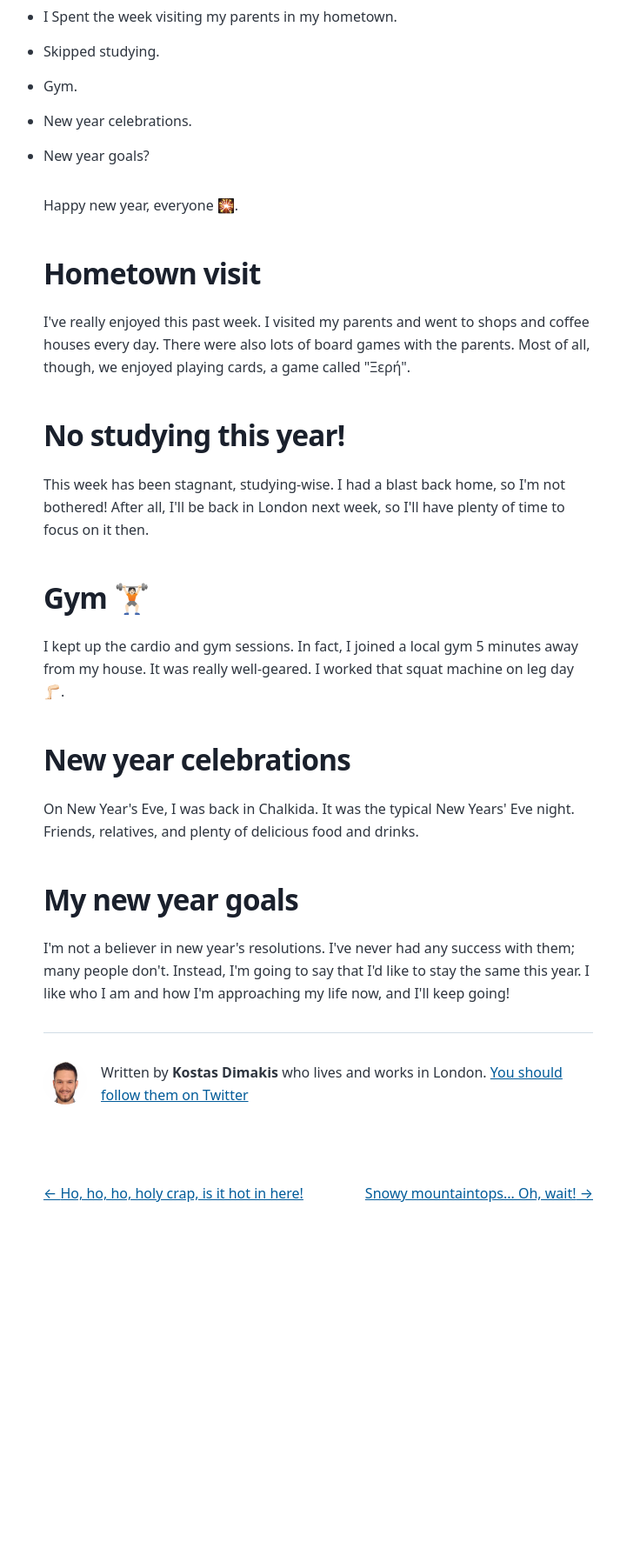
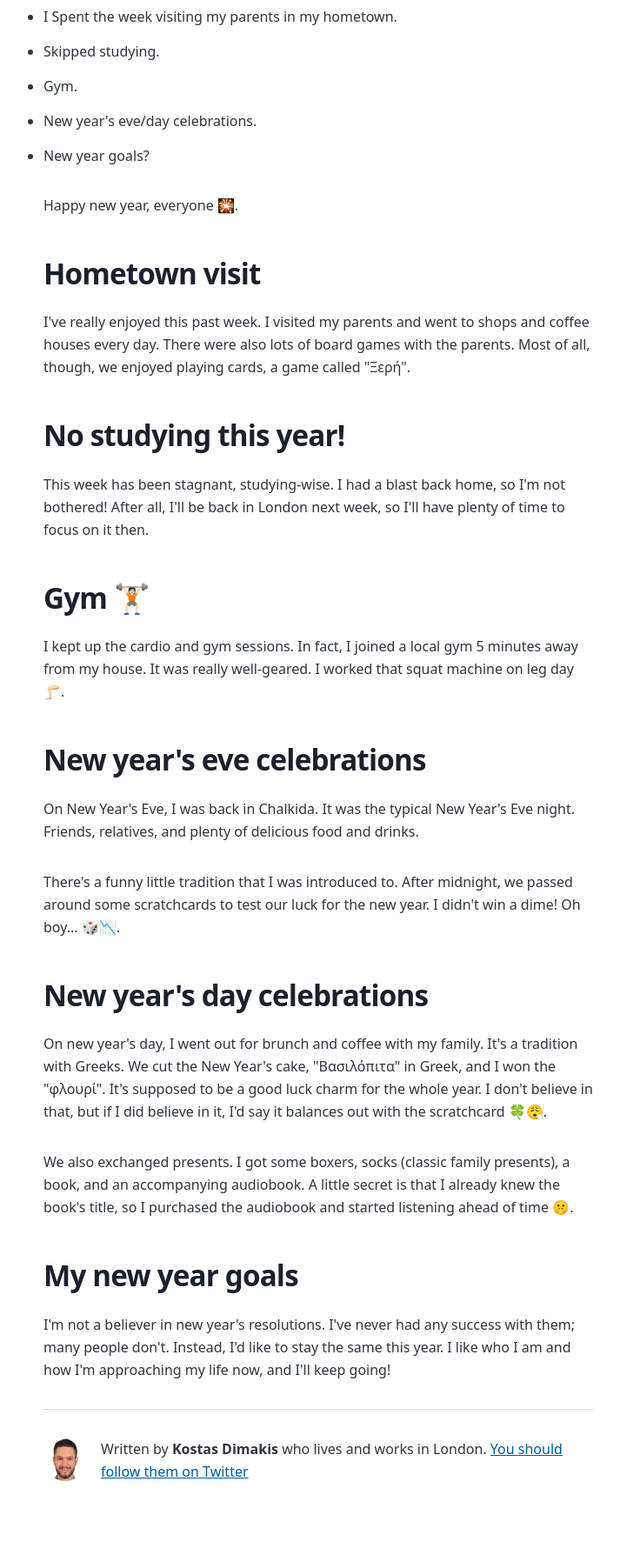
Before and after one commit to KostasDimakis/kd-blog, a Gatsby site: page /new-year-same-old-me/ in a window 1280 px wide. Shown: the part 660-2448 px from the top of the page at 87% size, without its empty margins (274-987 px from the left). Before the commit the page ends 2100 px from the top, so only its background shows below. Built offline with nearby package versions, Linux system fonts and the light colour scheme; Gatsby itself is replaced by a stand-in of ours.

Commit message:
fix unreliable narrator.
Proofread caught a few timeline problems.

```diff
--- a/content/blog/new-year-same-old-me/index.md
+++ b/content/blog/new-year-same-old-me/index.md
@@ -11,7 +11,7 @@ _TL;DR;_
 * I Spent the week visiting my parents in my hometown.
 * Skipped studying.
 * Gym.
-* New year celebrations.
+* New year's eve/day celebrations.
 * New year goals?
 
 Happy new year, everyone 🎇.
@@ -28,10 +28,18 @@ This week has been stagnant, studying-wise. I had a blast back home, so I'm not
 
 I kept up the cardio and gym sessions. In fact, I joined a local gym 5 minutes away from my house. It was really well-geared. I worked that squat machine on leg day 🦵🏻.
 
-## New year celebrations
+## New year's eve celebrations
 
-On New Year's Eve, I was back in Chalkida. It was the typical New Years' Eve night. Friends, relatives, and plenty of delicious food and drinks.
+On New Year's Eve, I was back in Chalkida. It was the typical New Year's Eve night. Friends, relatives, and plenty of delicious food and drinks.
+
+There's a funny little tradition that I was introduced to. After midnight, we passed around some scratchcards to test our luck for the new year. I didn't win a dime! Oh boy... 🎲📉.
+
+## New year's day celebrations
+
+On new year's day, I went out for brunch and coffee with my family. It's a tradition with Greeks. We cut the New Year's cake, "Βασιλόπιτα" in Greek, and I won the "φλουρί". It's supposed to be a good luck charm for the whole year. I don't believe in that, but if I did believe in it, I'd say it balances out with the scratchcard 🍀😮‍💨.
+
+We also exchanged presents. I got some boxers, socks (classic family presents), a book, and an accompanying audiobook. A little secret is that I already knew the book's title, so I purchased the audiobook and started listening ahead of time 🤫.
 
 ## My new year goals
 
-I'm not a believer in new year's resolutions. I've never had any success with them; many people don't. Instead, I'm going to say that I'd like to stay the same this year. I like who I am and how I'm approaching my life now, and I'll keep going!
+I'm not a believer in new year's resolutions. I've never had any success with them; many people don't. Instead, I'd like to stay the same this year. I like who I am and how I'm approaching my life now, and I'll keep going!
--- a/content/blog/snowy-mountaintops-oh-wait/index.md
+++ b/content/blog/snowy-mountaintops-oh-wait/index.md
@@ -8,7 +8,6 @@ description: A week split into 4 locations during a summery post-New year.
 
 _TL;DR;_
 
-* I won the hidden golden coin in the new year cake.
 * Chilling in Arachova.
 * Avatar 2.
 * Μπουζούκια.
@@ -17,7 +16,7 @@ _TL;DR;_
 
 ## Back in Chalkis and winning the "φλουρί"
 
-The week starts in Chalkis. Cups of coffee and car rides around the beach. We cut the New Year's cake, "Βασιλόπιτα" in Greek, and I won the "φλουρί". It's supposed to be a good luck charm for the whole year. I don't believe in that, but I'll still take the help 😅. After that, Crash Bandicoot (man, I'm a complete noob at landing correctly 😅), some light book reading, and before I know it, I'm packing my bags to leave for Arachova the same day!
+The week starts in Chalkis. Cups of coffee and car rides around the beach. After that, Crash Bandicoot (man, I'm a complete noob at landing correctly 😅), some light book reading, and the next thing I know, I'm packing my bags to leave for Arachova the next day.
 
 ## Chilling in Arachova
 
@@ -29,7 +28,7 @@ Back in Chalkis from Arachova for a couple of days. I watched Avatar 2. Great mo
 
 ## Μπουζούκια 🎺
 
-You know, when I was little, I didn't really have an appreciation for what we Greeks call "μπουζούκια". It's essentially live well-known Greek singers, kinda like a concert but also quite different. To understand, you need to [watch a video](https://youtu.be/Xasr_Rfzq0w). The only thing you'll probably not realize from the video is that the prominent singers come out at 1AM, and the program stops at ~5AM. So you can kiss tomorrow's day goodbye. Still, it's great fun, and I'm glad I see it that way now.
+You know, when I was little, I didn't really have an appreciation for what we Greeks call "μπουζούκια". It's essentially live well-known Greek singers, kinda like a concert but also quite different. To understand, you must [watch a video](https://youtu.be/Xasr_Rfzq0w). The only thing you'll probably not realize from the video is that the prominent singers come out at 1AM, and the program stops at ~5AM. So you can kiss tomorrow's day goodbye. Still, it's great fun, and I'm glad I see it that way now.
 
 ## No gym, no studying
 
@@ -37,4 +36,4 @@ Given everything that I've described so far, you'll appreciate why there was min
 
 ## Back in London
 
-Aaaand... that's a wrap on the holidays. Man, that was a long break. Next year I might switch it up a bit. I've got a few things on my mind. The flight was good, with no delays, my home was clean, and my bed was already made for me. Time to get back to a work 👨🏻‍💻, gym 🏋🏻, study 📖, sleep 💤 routine.
+Aaaand... that's a wrap on the holidays. Man, that was a long break. Next year I might switch it up. I've got a few things on my mind. The flight was good, with no delays, my home was clean, and my bed was already made for me. Time to get back to a work 👨🏻‍💻, gym 🏋🏻, study 📖, sleep 💤 routine.
```
